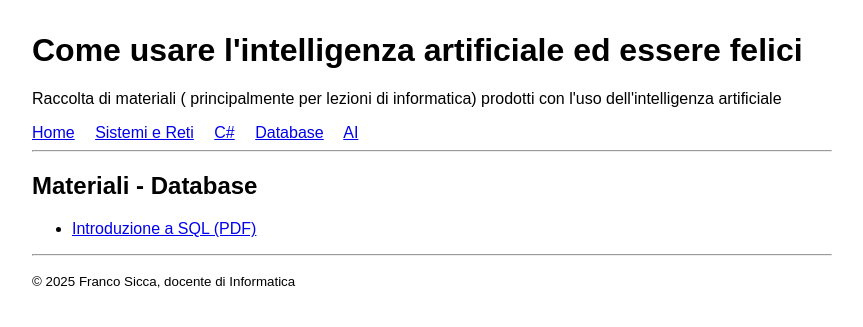
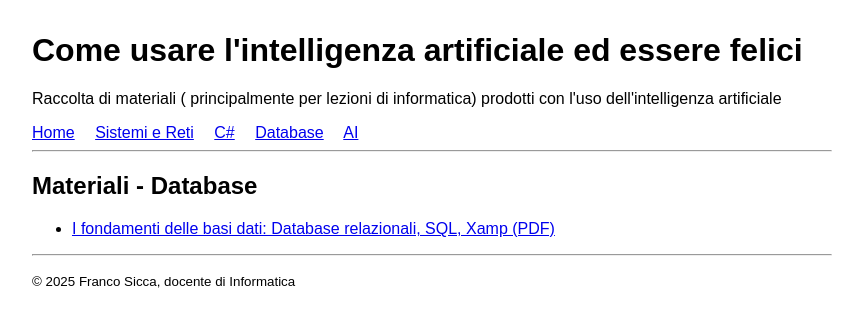
Before and after one commit to franco71to/sicca, a Jekyll site: the page built from materiali/database.md, in a window 1280 px wide. Shown: the top 327 px of the page, without its empty margins (0-863 px from the left). Built offline with Jekyll 4.4.1, drawn with Linux system fonts in a browser that asks for light colours.

Commit message:
Update database.md

```diff
--- a/materiali/database.md
+++ b/materiali/database.md
@@ -5,4 +5,4 @@
 
 ## Materiali - Database
 
-- [Introduzione a SQL (PDF)]({{ site.baseurl }}/assets/sql-introduzione.pdf)
+- [I fondamenti delle basi dati: Database relazionali, SQL, Xamp (PDF)]({{ site.baseurl }}/assets/2026–Basi-di-Dati-SQL-XAMPP.pdf)
```
